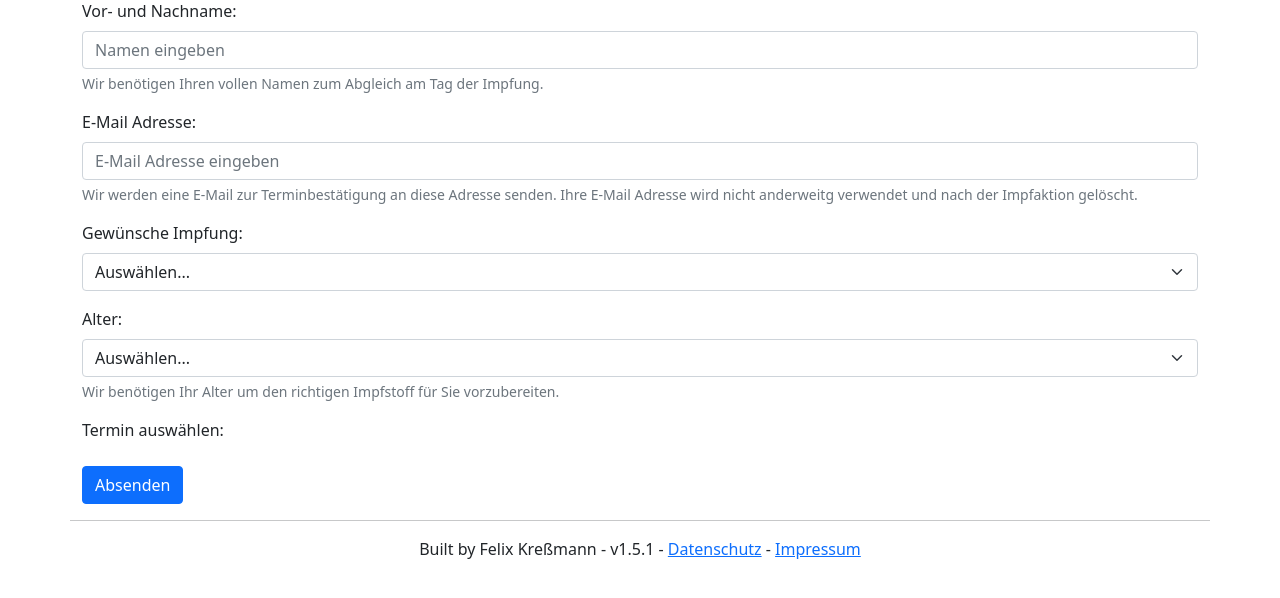
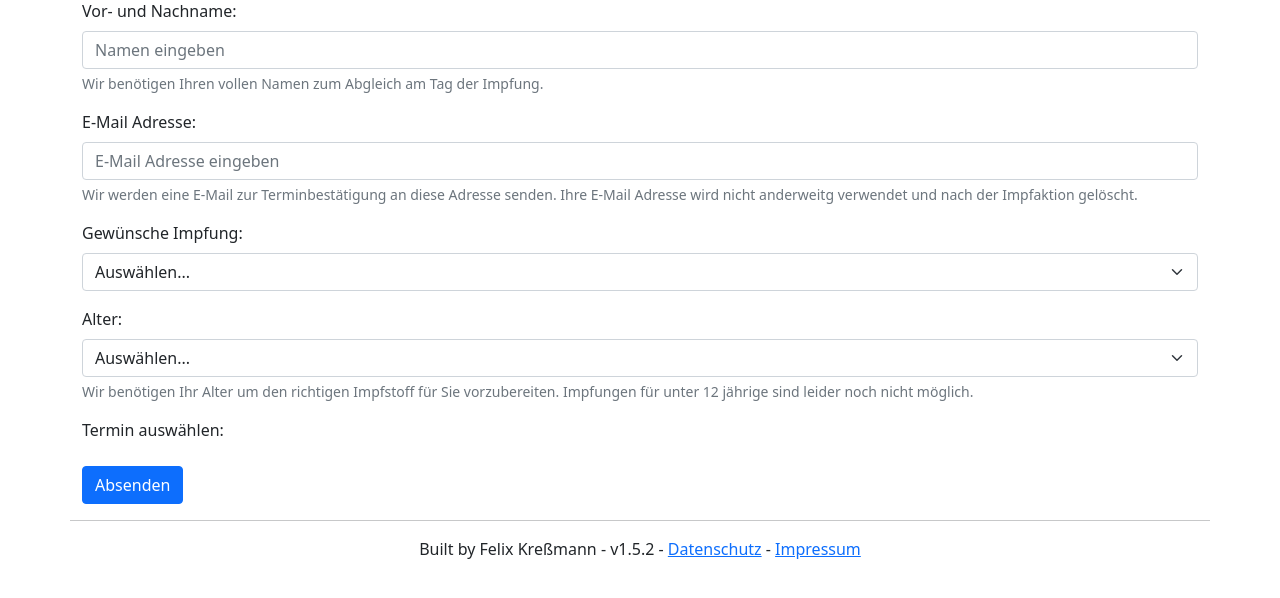
Before and after one commit to fkressmann/impftermin, a Flask app: template src/templates/index.html in a window 1280 px wide. Shown: the part 134-732 px from the top of the page. Run offline with Flask 2, Linux system fonts and the light colour scheme; the template is opened without the code that fills it, so the values that code supplies are empty; parts of the project's set-up code (start-up, migrations or seed data) failed here and were passed over.

Commit message:
Age and Vaccination restrictions

```diff
--- a/src/templates/admin.html
+++ b/src/templates/admin.html
@@ -115,7 +115,7 @@
                         <option selected disabled value="">Auswählen...</option>
                         <option value="1">Erstimpfung</option>
                         <option value="2">Abschlussimpfung / Zweite Impfung</option>
-                        <option value="3">Booster Impfung</option>
+                        <option value="3">Booster Impfung (frühstens 5 Monate nach Zweitimpfung)</option>
                     </select>
                 </div>
             </div>
@@ -124,7 +124,7 @@
                     <label for="age" class="form-label">Alter:</label>
                     <select class="form-select" name="age" id="age" required>
                         <option selected disabled value="">Auswählen...</option>
-                        <option value="<30">Unter 30 Jahre</option>
+                        <option value="<30">Zwischen 12 und 29 Jahre</option>
                         <option value=">=30">30 Jahre oder älter</option>
                     </select>
                 </div>
--- a/src/templates/base.html
+++ b/src/templates/base.html
@@ -19,7 +19,7 @@
     {% block content %}{% endblock %}
     <div class="row" style="font-weight: normal; text-align: center">
         <hr>
-        <p style="font-weight: normal">Built by Felix Kreßmann - v1.5.1 - <a href="{{ url_for("web.dataprotection") }}">Datenschutz</a> - <a href="https://stadecken-elsheim.de/footer/impressum/">Impressum</a></p>
+        <p style="font-weight: normal">Built by Felix Kreßmann - v1.5.2 - <a href="{{ url_for("web.dataprotection") }}">Datenschutz</a> - <a href="https://stadecken-elsheim.de/footer/impressum/">Impressum</a></p>
     </div>
 </div>
 </body>
--- a/src/templates/index.html
+++ b/src/templates/index.html
@@ -35,7 +35,7 @@
                         <option selected disabled value="">Auswählen...</option>
                         <option value="1">Erstimpfung</option>
                         <option value="2">Abschlussimpfung / Zweite Impfung</option>
-                        <option value="3">Booster Impfung</option>
+                        <option value="3">Booster Impfung (frühstens 5 Monate nach Zweitimpfung)</option>
                     </select>
                 </div>
             </div>
@@ -44,11 +44,11 @@
                     <label for="age" class="form-label">Alter:</label>
                     <select class="form-select" name="age" aria-describedby="ageInfo" id="age" required>
                         <option selected disabled value="">Auswählen...</option>
-                        <option value="<30">Unter 30 Jahre</option>
+                        <option value="<30">Zwischen 12 und 29 Jahre</option>
                         <option value=">=30">30 Jahre oder älter</option>
                     </select>
                     <div id="ageInfo" class="form-text">
-                        Wir benötigen Ihr Alter um den richtigen Impfstoff für Sie vorzubereiten.
+                        Wir benötigen Ihr Alter um den richtigen Impfstoff für Sie vorzubereiten. Impfungen für unter 12 jährige sind leider noch nicht möglich.
                     </div>
                 </div>
             </div>
```
